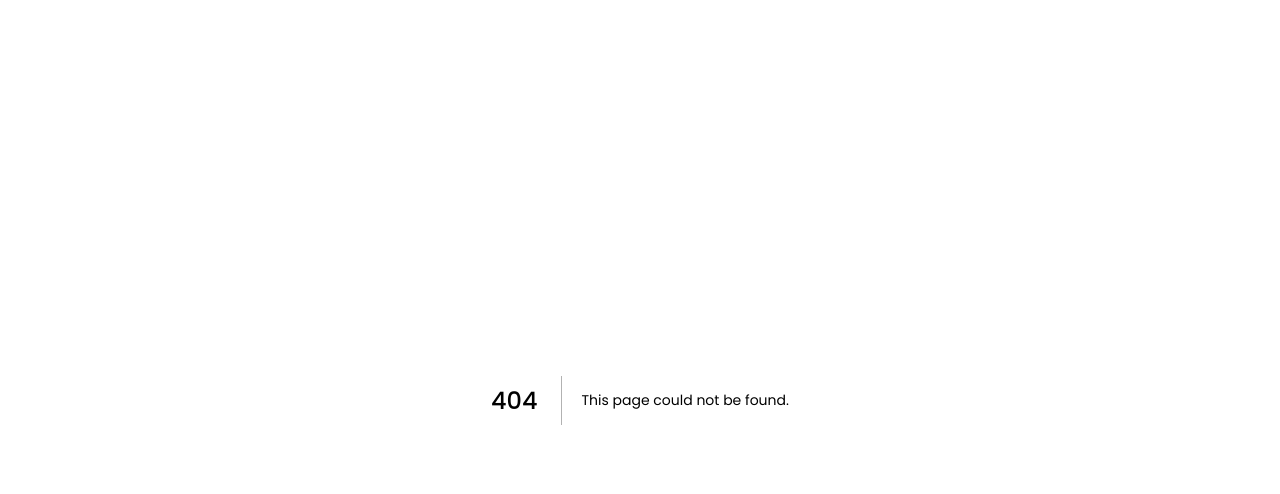
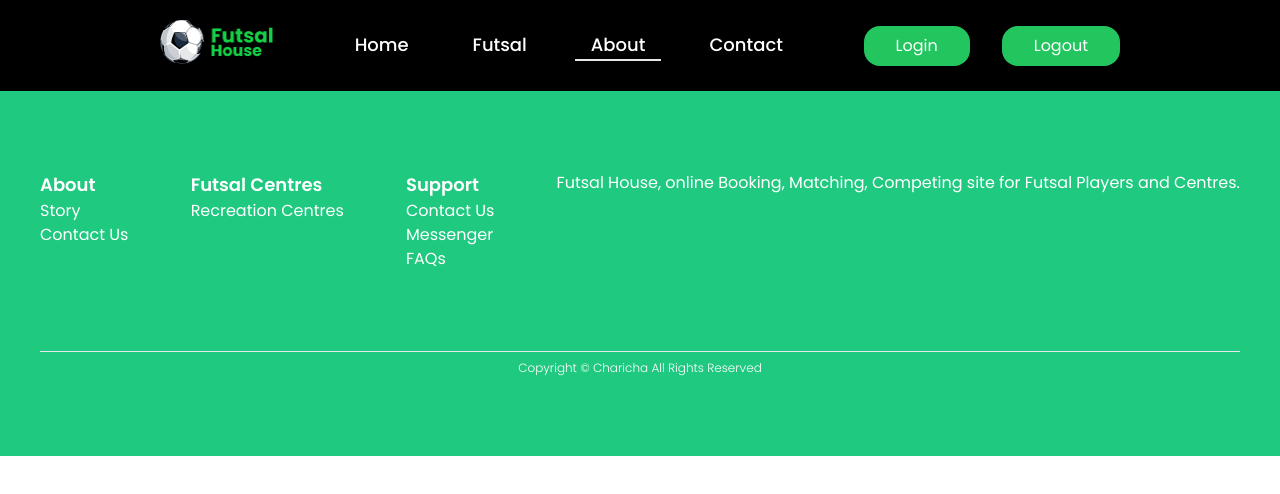
Before and after one commit to BetisRai/futsal-house, a Next.js app: page /about in a window 1280 px wide. Before the commit this address had no page. Shown: the top 494 px of the page. Built offline with nearby package versions, Linux system fonts and the light colour scheme; no server answers.

Commit message:
navbar switching with stub pages

```diff
--- /dev/null
+++ b/components/Navbar/LinkItem.tsx
@@ -0,0 +1,23 @@
+import NextLink from "next/link";
+
+interface LinkItemProps {
+  href: string;
+  path: string;
+  target?: string;
+  children?: JSX.Element | string;
+}
+
+const LinkItem = (props: LinkItemProps): JSX.Element => {
+  const active = props.href === props.path;
+  const theme = `px-4 text-lg font-medium text-white border-b-2 hover:scale-105 transition-all ${
+    active ? "border-b-red" : "border-b-transparent hover:border-b-white"
+  }`;
+
+  return (
+    <NextLink href={props.href} target={props.target}>
+      <li className={theme}>{props.children}</li>
+    </NextLink>
+  );
+};
+
+export default LinkItem;
--- a/components/Navbar/index.tsx
+++ b/components/Navbar/index.tsx
@@ -1,11 +1,15 @@
-import Link from 'next/link';
-import Image from 'next/image';
-import Button from '../Button';
+import Link from "next/link";
+import Image from "next/image";
+import Button from "../Button";
+import LinkItem from "./LinkItem";
 
-import { useUser } from '@auth0/nextjs-auth0';
+import { useUser } from "@auth0/nextjs-auth0";
 
-export default function Navbar(): JSX.Element {
+interface NavbarProps {
+    path: string
+}
 
+export default function Navbar(props: NavbarProps): JSX.Element {
   const { user, error, isLoading } = useUser();
 
   return (
@@ -20,27 +24,19 @@ export default function Navbar(): JSX.Element {
         />
       </div>
       <ul className="flex justify-between gap-8">
-        <li className="px-4 text-lg font-medium text-white border-b-2 border-b-transparent hover:border-b-white hover:scale-105 transition-all">
-          <a href="#"> Home </a>
-        </li>
-        <li className="px-4 text-lg font-medium text-white border-b-2 border-b-transparent hover:border-b-white hover:scale-105 transition-all">
-          <a href="#"> Futsal </a>
-        </li>
-        <li className="px-4 text-lg font-medium text-white border-b-2 border-b-transparent hover:border-b-white hover:scale-105 transition-all">
-          <a href="#"> About </a>
-        </li>
-        <li className="px-4 text-lg font-medium text-white border-b-2 border-b-transparent hover:border-b-white hover:scale-105 transition-all">
-          <a href="#"> Contact </a>
-        </li>
+        <LinkItem path={props.path} href="/"> Home </LinkItem>
+        <LinkItem path={props.path} href="/futsal"> Futsal </LinkItem>
+        <LinkItem path={props.path} href="/about"> About </LinkItem>
+        <LinkItem path={props.path} href="/contact"> Contact </LinkItem>
       </ul>
 
       <div className="flex gap-8">
         {isLoading && <div> Loading... </div>}
-	{error && <div> { error.message } </div>}
+        {error && <div> {error.message} </div>}
         <Button>
           <>
-	        {user && <p> { user.name }</p>}
-                {!user && <Link href={"/api/auth/login"}> Login </Link> }
+            {user && <p> {user.name}</p>}
+            {!user && <Link href={"/api/auth/login"}> Login </Link>}
           </>
         </Button>
         <Button>
--- /dev/null
+++ b/pages/about.tsx
@@ -0,0 +1,26 @@
+import type { NextPage } from "next";
+import Head from "next/head";
+import Navbar from "../components/Navbar";
+import Footer from "../components/Footer";
+
+const About: NextPage = () => {
+  return (
+    <div className="bg-black">
+      <Head>
+        <title> Futsal House </title>
+        <meta
+          name="description"
+          content="Futsal House, online Booking, Matching, Competing site for Futsal Players and Centres."
+        />
+        <link rel="icon" href="/favicon.ico" />
+      </Head>
+
+      <Navbar path="/about" />
+      <main className=""></main>
+
+      <Footer />
+    </div>
+  );
+};
+
+export default About;
--- a/pages/api/[...auth0].ts
+++ /dev/null
@@ -1,4 +0,0 @@
-// pages/api/auth/[...auth0].js
-import { handleAuth } from '@auth0/nextjs-auth0';
-
-export default handleAuth();
--- /dev/null
+++ b/pages/api/user/[id].ts
@@ -0,0 +1,7 @@
+import { NextApiRequest, NextApiResponse } from 'next';
+
+export default function(req: NextApiRequest, res: NextApiResponse) {
+    res.json({
+	test: "Welcome test!"
+    });
+}
--- /dev/null
+++ b/pages/contact.tsx
@@ -0,0 +1,26 @@
+import type { NextPage } from "next";
+import Head from "next/head";
+import Navbar from "../components/Navbar";
+import Footer from "../components/Footer";
+
+const Contact: NextPage = () => {
+  return (
+    <div className="bg-yellow-500">
+      <Head>
+        <title> Futsal House </title>
+        <meta
+          name="description"
+          content="Futsal House, online Booking, Matching, Competing site for Futsal Players and Centres."
+        />
+        <link rel="icon" href="/favicon.ico" />
+      </Head>
+
+      <Navbar path="/about" />
+      <main className=""></main>
+
+      <Footer />
+    </div>
+  );
+};
+
+export default Contact;
--- /dev/null
+++ b/pages/futsal.tsx
@@ -0,0 +1,26 @@
+import type { NextPage } from "next";
+import Head from "next/head";
+import Navbar from "../components/Navbar";
+import Footer from "../components/Footer";
+
+const Futsal: NextPage = () => {
+  return (
+    <div className="bg-indigo-800">
+      <Head>
+        <title> Futsal House </title>
+        <meta
+          name="description"
+          content="Futsal House, online Booking, Matching, Competing site for Futsal Players and Centres."
+        />
+        <link rel="icon" href="/favicon.ico" />
+      </Head>
+
+      <Navbar path="/futsal" />
+      <main className=""></main>
+
+      <Footer />
+    </div>
+  );
+};
+
+export default Futsal;
--- a/pages/index.tsx
+++ b/pages/index.tsx
@@ -29,7 +29,7 @@ const Home: NextPage = () => {
 
       <main className="">
         <div className="relative">
-          <Navbar />
+          <Navbar path='/'/>
           <div className="w-full h-full absolute top-0 -z-10 backdrop-blur-lg">
             <Image
               alt="Futsal House - Cover photo"
```
Lines whose indentation alone changed are shown as unchanged.
